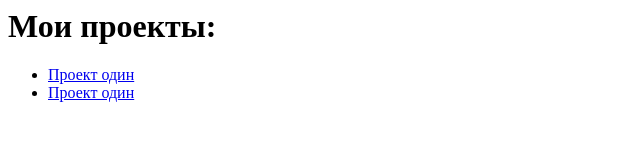
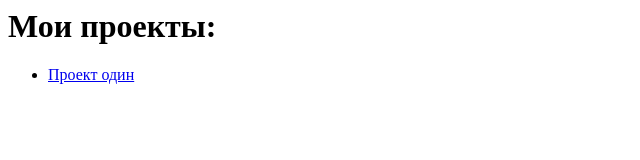
Before and after one commit to JustgoodDeal/JustgoodDeal.github.io, a plain HTML site: page index.html in a window 1280 px wide. Shown: the whole page, without its empty margins (0-640 px from the left). Drawn offline with Linux system fonts and the light colour scheme.

Commit message:
Update index.html

```diff
--- a/index.html
+++ b/index.html
@@ -1,5 +1,4 @@
 <h1>Мои проекты:</h1>
 <ul>
 	<li><a href="adaptive design 1/index.html">Проект один</a></li>
-	<li><a href="adaptive design 1/index.html">Проект один</a></li>
 </ul>
```
